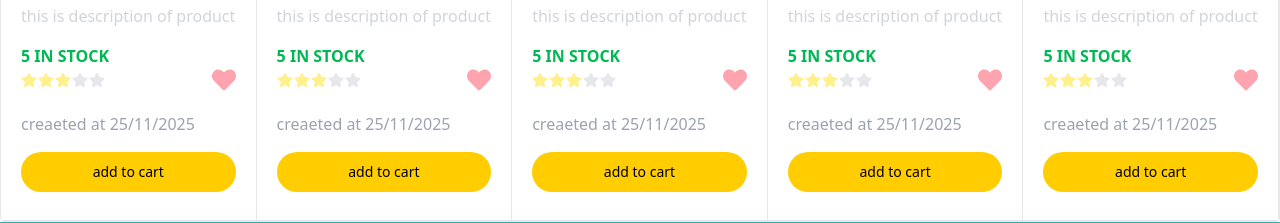
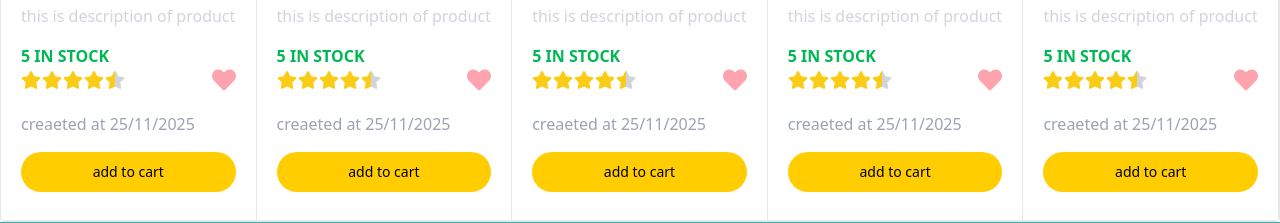
Before and after one commit to NasserHussein/Basket-online-shopping, a React (Vite) app: page / in a window 1280 px wide. Shown: the part 453-676 px from the top of the page. Built offline with nearby package versions, Linux system fonts and the light colour scheme; no server answers.

Commit message:
add star rating feature

```diff
--- /dev/null
+++ b/src/components/Button/Button.jsx
@@ -0,0 +1,9 @@
+export default function Button() {
+	return (
+		<button
+			type="button"
+			className="text-black mt-4 w-full bg-[#FFCD00] hover:bg-yellow-500 focus:outline-none  font-medium rounded-full text-sm px-5 py-2.5 text-center me-2 mb-2 ">
+			add to cart
+		</button>
+	);
+}
--- a/src/components/Card/Card.jsx
+++ b/src/components/Card/Card.jsx
@@ -1,5 +1,17 @@
 import { useState } from "react";
-import { FaStar, FaHeart } from "react-icons/fa";
+import { FaHeart } from "react-icons/fa";
+import StarSvg from "../StarSvg/StarSvg";
+import Button from "../Button/Button";
+
+const fetchData = async () => {
+	const res = await fetch(
+		"https://ecommerce.routemisr.com/api/v1/products?page=3&limit=10"
+	);
+	const data = await res.json();
+
+	console.log(data.data);
+};
+fetchData();
 
 export default function Card({
 	ratingQuantity,
@@ -11,34 +23,39 @@ export default function Card({
 	quantity,
 	ratingAverage,
 }) {
-	const ratingAverageFormatted = Math.floor(ratingAverage);
 	const [heartClasses, setHeartClasses] = useState("text-rose-300");
-	const [isFavourite, setIsFavourite] = useState(false)
-	const ratingStars = [];
+	const [isFavourite, setIsFavourite] = useState(false);
 
-	[...Array(ratingAverageFormatted)].forEach((_, i, arr) => {
-		if (arr.length <= 5) {
-			ratingStars.push(
-				<FaStar
-					className="text-yellow-200"
-					key={i}
+	const renderStarsWithGradient = (averageRating) => {
+		const totalStars = 5;
+		const stars = [];
+
+		for (let i = 1; i <= totalStars; i++) {
+			let fillPercentage = 0;
+			if (averageRating >= i) {
+				// Full star
+				fillPercentage = 100;
+			} else if (averageRating > i - 1 && averageRating < i) {
+				// Partial star
+				fillPercentage = (averageRating - (i - 1)) * 100;
+			}
+			// If averageRating is less than i - 1, fillPercentage remains 0 (empty star)
+
+			stars.push(
+				<StarSvg
+					key={`star-${i}`}
+					fillPercentage={fillPercentage}
+					size={20}
+					filledColor="#FACC15"
+					emptyColor="#D1D5DB"
 				/>
 			);
 		}
+		return stars;
+	};
 
-		if (i + 1 < 5 && i + 1 === arr.length && i + 1 !== 5) {
-			ratingStars.push(
-				...[...Array(5 - (i + 1))].map((_, i) => (
-					<FaStar
-						key={i + "c"}
-						className="text-gray-200"
-					/>
-				))
-			);
-		}
-	});
-
-	return <>
+	return (
+		<>
 			<div className="border-r  border-b relative p-5">
 				<div className="flex justify-center items-center flex-col">
 					<span className="bg-teal-500 px-3 py-1 text-white rounded-[4px] absolute top-3 left-3">
@@ -68,7 +85,9 @@ export default function Card({
 				</div>
 				<div className="flex justify-between items-center">
 					<div className="flex gap-[1px]">
-					{ratingStars.map((star) => star)}
+						{/* {ratingStars.map((star) => star)} */}
+						{renderStarsWithGradient(ratingAverage)}{" "}
+						{/* Use the new helper */}
 					</div>
 					<FaHeart
 						onMouseDown={() => {
@@ -77,36 +96,28 @@ export default function Card({
 							);
 							setHeartClasses(
 								`hover:scale-75 ${
-								!isFavourite
-									? "text-rose-500"
-									: "text-rose-300"
+									!isFavourite ? "text-rose-500" : "text-rose-300"
 								}`
 							);
 						}}
 						onMouseUp={() =>
 							setHeartClasses(
 								`hover:scale-125 ${
-								isFavourite
-									? "text-rose-500"
-									: "text-rose-300"
+									isFavourite ? "text-rose-500" : "text-rose-300"
 								}`
 							)
 						}
 						onMouseLeave={() =>
 							setHeartClasses(
 								`hover:scale-100 ${
-								isFavourite
-									? "text-rose-500"
-									: "text-rose-300"
+									isFavourite ? "text-rose-500" : "text-rose-300"
 								}`
 							)
 						}
 						onMouseEnter={() =>
 							setHeartClasses(
 								`hover:scale-125 ${
-								isFavourite
-									? "text-rose-500"
-									: "text-rose-300"
+									isFavourite ? "text-rose-500" : "text-rose-300"
 								}`
 							)
 						}
@@ -114,11 +125,8 @@ export default function Card({
 					/>
 				</div>
 				<p className="text-gray-400 mt-5"> creaeted at {createdAt}</p>
-			<button
-				type="button"
-				className="text-black mt-4 w-full bg-[#FFCD00] hover:bg-yellow-500 focus:outline-none  font-medium rounded-full text-sm px-5 py-2.5 text-center me-2 mb-2 ">
-				add to cart
-			</button>
+				<Button />
 			</div>
-	</>;
+		</>
+	);
 }
--- a/src/components/Products/Products.jsx
+++ b/src/components/Products/Products.jsx
@@ -11,7 +11,7 @@ export default function Products({ data }) {
 					img="/img.png"
 					price={25}
 					quantity={5}
-					ratingAverage={3.5}
+					ratingAverage={4.5}
 					ratingQuantity={23.5}
 					key={i}
 					title="title of product!"
--- /dev/null
+++ b/src/components/StarSvg/StarSvg.jsx
@@ -0,0 +1,50 @@
+import React from "react";
+
+const StarSvg = ({
+	fillPercentage,
+	size = 20,
+	filledColor = "#FFCD00",
+	emptyColor = "#D1D5DB",
+}) => {
+
+	const normalizedFill = Math.max(0, Math.min(100, fillPercentage));
+	const gradientId = React.useId();
+
+	return (
+		<svg
+			stroke="currentColor"
+			strokeWidth={0}
+			viewBox="0 0 576 512"
+			className="inline-block"
+			height={`${size}px`}
+			width={`${size}px`}
+			xmlns="http://www.w3.org/2000/svg">
+			<defs>
+				<linearGradient
+					id={gradientId}
+					x1="0%"
+					y1="0%"
+					x2="100%"
+					y2="0%">
+					{/* Filled portion */}
+					<stop
+						offset={`${normalizedFill}%`}
+						stopColor={filledColor}
+					/>
+					{/* Unfilled portion */}
+					<stop
+						offset={`${normalizedFill}%`}
+						stopColor={emptyColor}
+					/>
+				</linearGradient>
+			</defs>
+
+			<path
+				d="M259.3 17.8L194 150.2 47.9 171.5c-26.2 3.8-36.7 36.1-17.7 54.6l105.7 103-25 145.5c-4.5 26.3 23.2 46 46.4 33.7L288 439.6l130.7 68.7c23.2 12.2 50.9-7.4 46.4-33.7l-25-145.5 105.7-103c19-18.5 8.5-50.8-17.7-54.6L382 150.2 316.7 17.8c-11.7-23.6-45.6-23.9-57.4 0z"
+				fill={`url(#${gradientId})`}
+			/>
+		</svg>
+	);
+};
+
+export default StarSvg;
```
Lines whose indentation alone changed are shown as unchanged.
